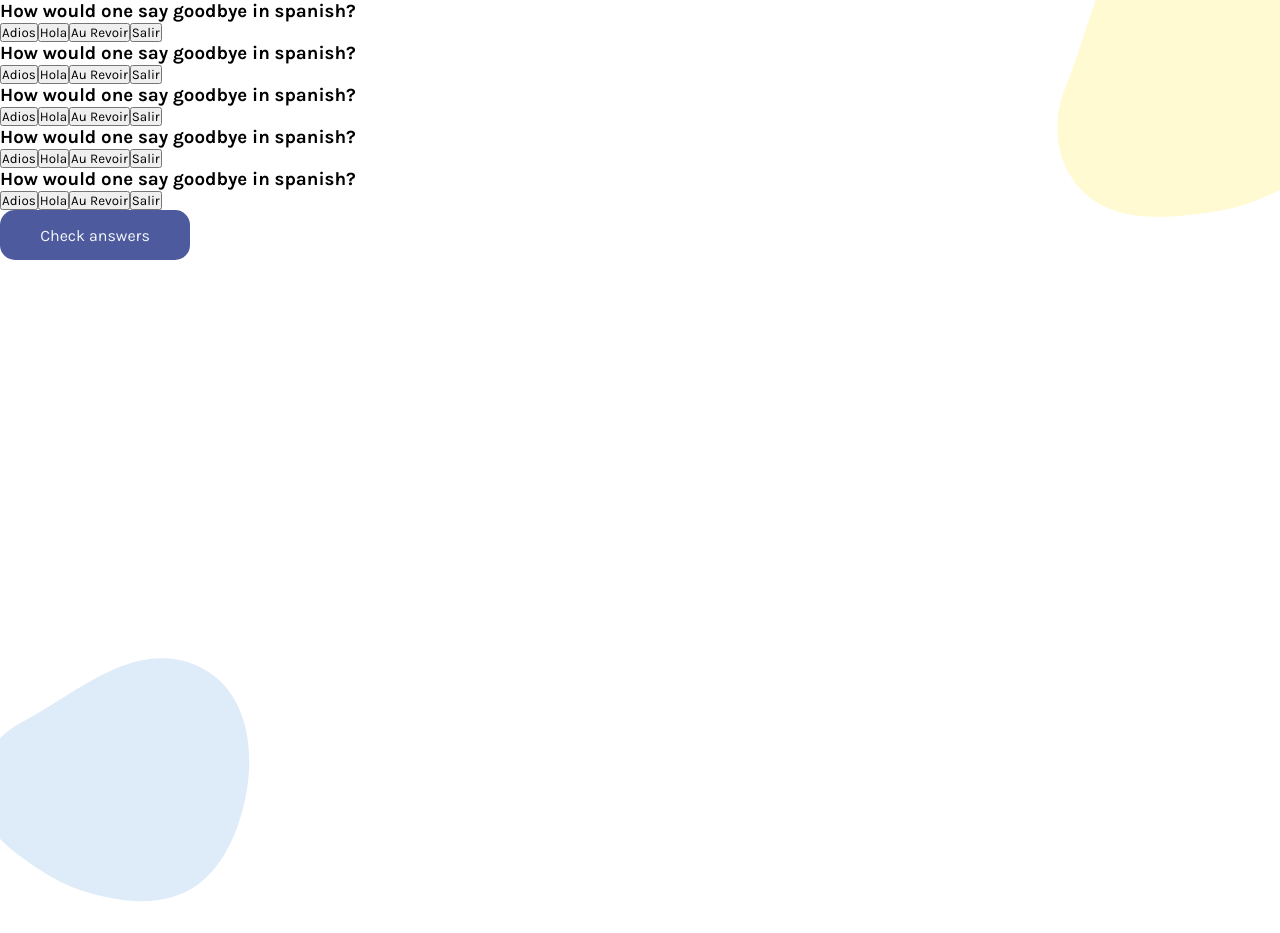
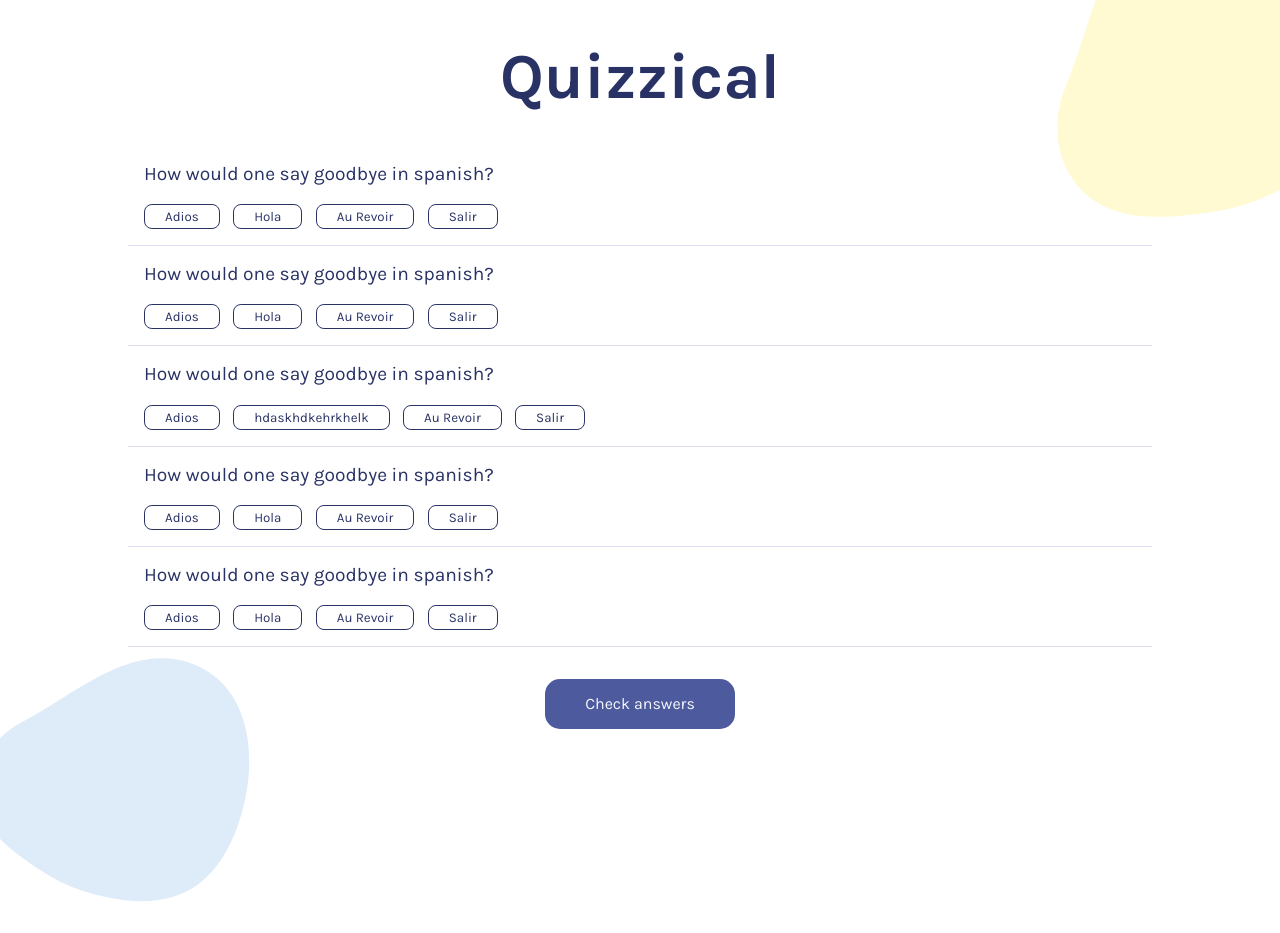
Before and after one commit to Jess247/trivia-quiz, a React (Vite) app: page / in a window 1280 px wide. Shown: the top 933 px of the page. Built offline with nearby package versions, Linux system fonts and the light colour scheme.

Commit message:
Style and layout question component

```diff
--- a/src/Questions.jsx
+++ b/src/Questions.jsx
@@ -8,14 +8,15 @@
         return (
             <div className="question-container">
                 <h3 className="question">{question.question}</h3>
-                {answerElements}
+                <div className="answers">{answerElements}</div>
             </div>
         )
     })
     return (
-        <main className="main-questions">
+        <main className=" main-questions">
+            <h1 className="heading">Quizzical</h1>
             {questionsElements}
-            <button className="btn">Check answers</button>
+            <button className="btn check-btn">Check answers</button>
         </main>
     )
 }
--- a/src/index.css
+++ b/src/index.css
@@ -8,6 +8,7 @@
   --wrong-clr: #F8BCBC;
   --blob-warm-clr: #FFFAD1;
   --blob-cold-clr: #DEEBF8;
+  --hr-clr: #DBDEF0;
 }
 
 *, *::before, *::after {
@@ -19,12 +20,18 @@
 body {
   font-family: 'Karla', sans-serif;
   background-color: var(--secondary-clr);
+  font-size: 1rem;
 }
 
 button {
   font-family: inherit;
 }
-
+.main, .main-questions {
+  height: 100vh;
+  display: flex;
+  flex-direction: column;
+  justify-content: center;
+}
 .main {
   height: 100vh;
   display: flex;
@@ -76,3 +83,59 @@
   font-size: 1rem;
   color: var(--secondary-clr);
 }
+
+.main-questions {
+  width: 80%;
+  color: var(--txt-clr-dark);
+  margin: 0 auto;
+}
+
+.main-questions .heading {
+  margin-bottom: .5em;
+  font-size: 4em;
+  text-align: center;
+}
+
+.question-container {
+  padding: 1em 0 1em 1em;
+  border-bottom: 1px solid var(--hr-clr);
+}
+
+.question {
+  font-size: 1.2rem;
+  font-weight: 400;
+  margin-bottom: 1em;
+}
+
+
+.answer-btns {
+  margin-right: 1em;
+  padding: .3em 1.5em;
+  border-radius: 7.94px;
+  border: 1px solid var(--txt-clr-dark);
+  background-color: transparent;
+  color: inherit;
+}
+
+.check-btn{
+  margin: 2em 50%;
+  transform: translateX(-50%);
+
+}
+
+.choice {
+  border: none;
+  background-color: var(--answer-clr);
+}
+
+.correct {
+  border: none;
+  background-color: var(--correct-clr);
+}
+
+.wrong {
+  border: none;
+  background-color: var(--wrong-clr);
+  color: var(--txt-clr-dark);
+  opacity: .7;
+}
--- a/src/test-data.js
+++ b/src/test-data.js
@@ -9,7 +9,7 @@
     },
     {
         question: "How would one say goodbye in spanish?",
-        answers: ["Adios", "Hola","Au Revoir", "Salir"]
+        answers: ["Adios", "hdaskhdkehrkhelk","Au Revoir", "Salir"]
     },
     {
         question: "How would one say goodbye in spanish?",
```
